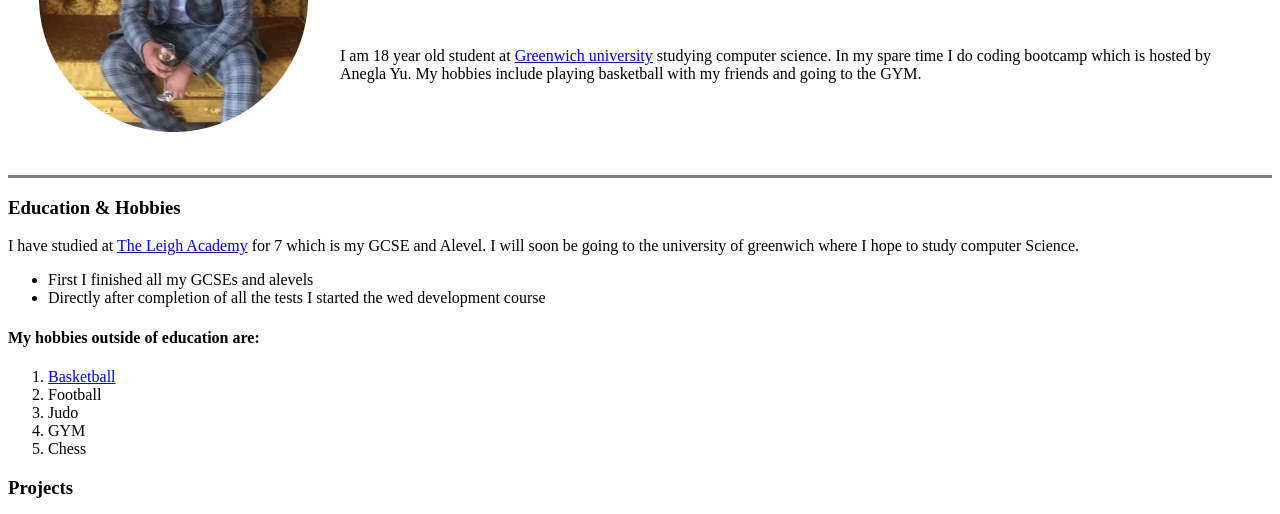
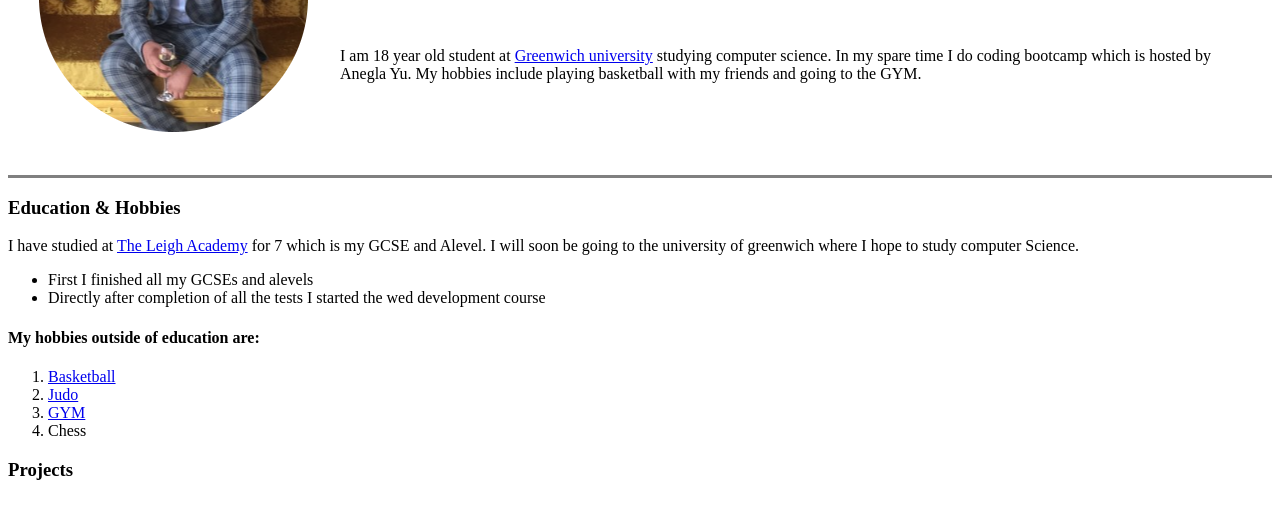
Before and after one commit to taseentin/resume, a plain HTML site: page index.html in a window 1280 px wide. Shown: the part 176-690 px from the top of the page. Drawn offline with Linux system fonts and the light colour scheme.

Commit message:
more Links added

```diff
--- a/index.html
+++ b/index.html
@@ -28,9 +28,8 @@
     <li><a
         href="235759920_143857717817364_2775675622718914043_n.mp4">Basketball</a>
     </li>
-    <li>Football</li>
-    <li>Judo</li>
-    <li>GYM</li>
+    <li><a href="./judo.jpeg">Judo</a></li>
+    <li><a href="./gym.jpeg">GYM</a></li>
     <li>Chess</li>
   </ol>
   <h3>Projects</h3>
```
Also changed, not shown: gym.jpeg (added), judo.jpeg (added).
